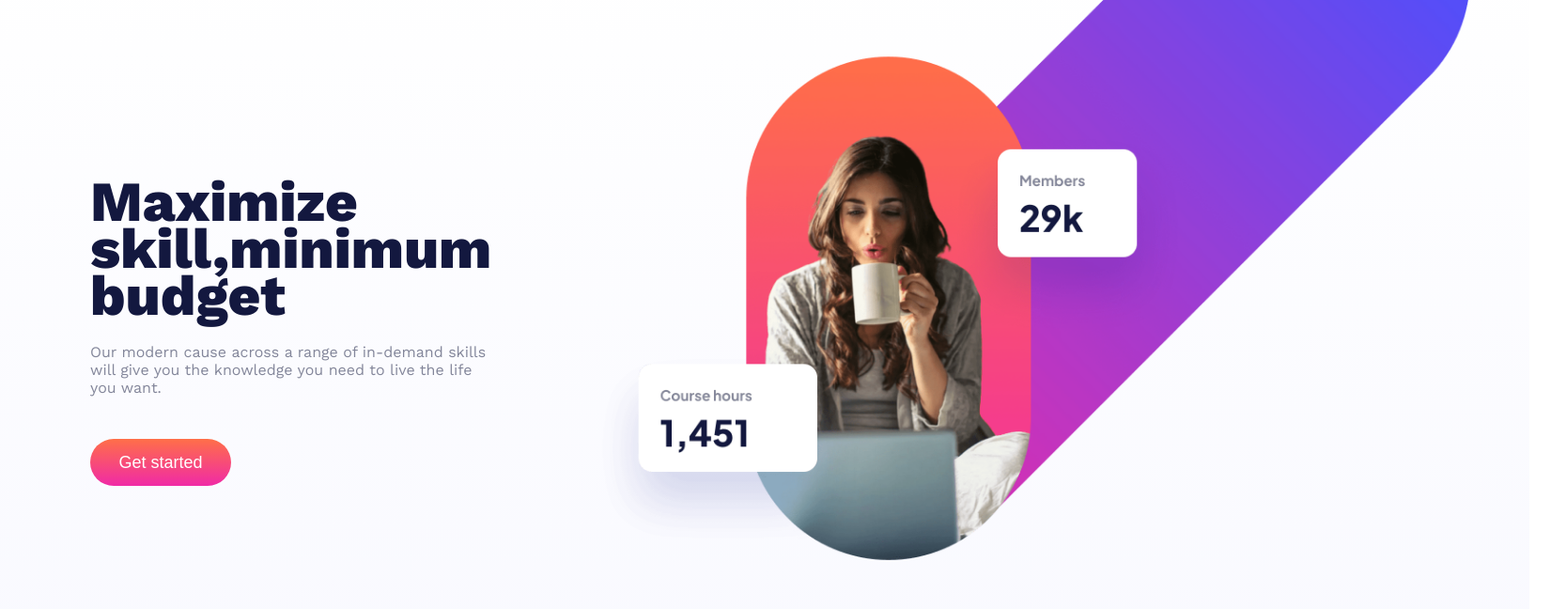
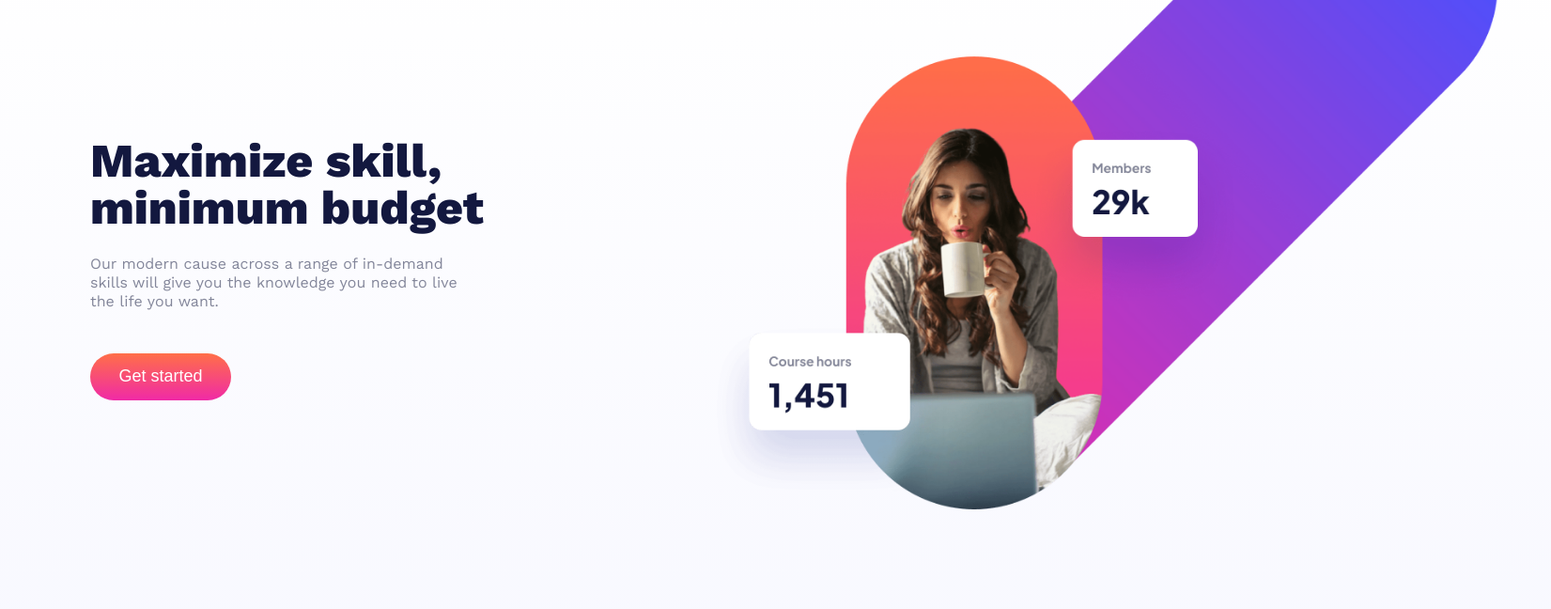
Before and after one commit to florence-manu/skilled-elearning, a plain HTML site: page index.html in a window 1280 px wide. Shown: the part 80-728 px from the top of the page at 94% size, 1651 px wide, since content can reach past the window. Drawn offline with nearby package versions, Linux system fonts and the light colour scheme.

Commit message:
adjusted the paddings of the sections and of the header

```diff
--- a/index.html
+++ b/index.html
@@ -24,8 +24,11 @@
 
   <section class="center section-1">
     <div class="left-container">
-      <p class="h1"><span>Maximize skill,</span><span>minimum budget</span></p>
-       <p>
+      <p class="h1">
+        <span>Maximize skill,</span>
+        <span>minimum budget</span>
+      </p>
+       <p class="description">
         <span>Our modern cause across a range of in-demand</span>
         <span>skills will give you the knowledge you need to live</span>
         <span>the life you want.</span>
--- a/styles.css
+++ b/styles.css
@@ -110,7 +110,6 @@ header{
     margin-bottom: 100px;
     width: 85%;
     align-self: center;
-    background-color: yellow;
 }
 
 .special-item{
@@ -274,11 +273,6 @@ footer{
         font-size: 18px;
     }
 
-    .h1{
-        font-size: 60px;
-        font-style: normal;
-    }
-
   .section-1 {
     align-items: center;
   }
@@ -289,15 +283,30 @@ footer{
     flex-direction: column;
   }
 
+  .h1{
+   display: flex;
+   flex-direction: column;
+   width: 450px;
+   font-size: 50px;
+   line-height: 50px;
+}
+
+.description{
+    width: 90%;
+    line-height: 20px;
+
+}
+
     .deskstop-img{
         display: initial;
         position: relative;
-        right: -50px;
-        top: -280px;
+        right: -160px;
+        top: -250px;
     }
 
+
     .right-container > img {
-        width: 1000px;
+        width: 900px;
     }
     .section-button{
         height: 50px;
@@ -305,9 +314,10 @@ footer{
     }
      .section-2{
         width: 100%;
-        padding: 0 7% 0 7%;
+        padding: 0 6% 0 8%;
         grid-template-columns: 1fr 1fr 1fr;
         column-gap: 1.5%;
+        margin-top: -15%;
         }
 
     p{
@@ -348,4 +358,9 @@ footer{
         display: none;
     }
 
+    footer{
+     width: 100%;
+     padding: 1.5% 8%;
+    }
+
 }
```
